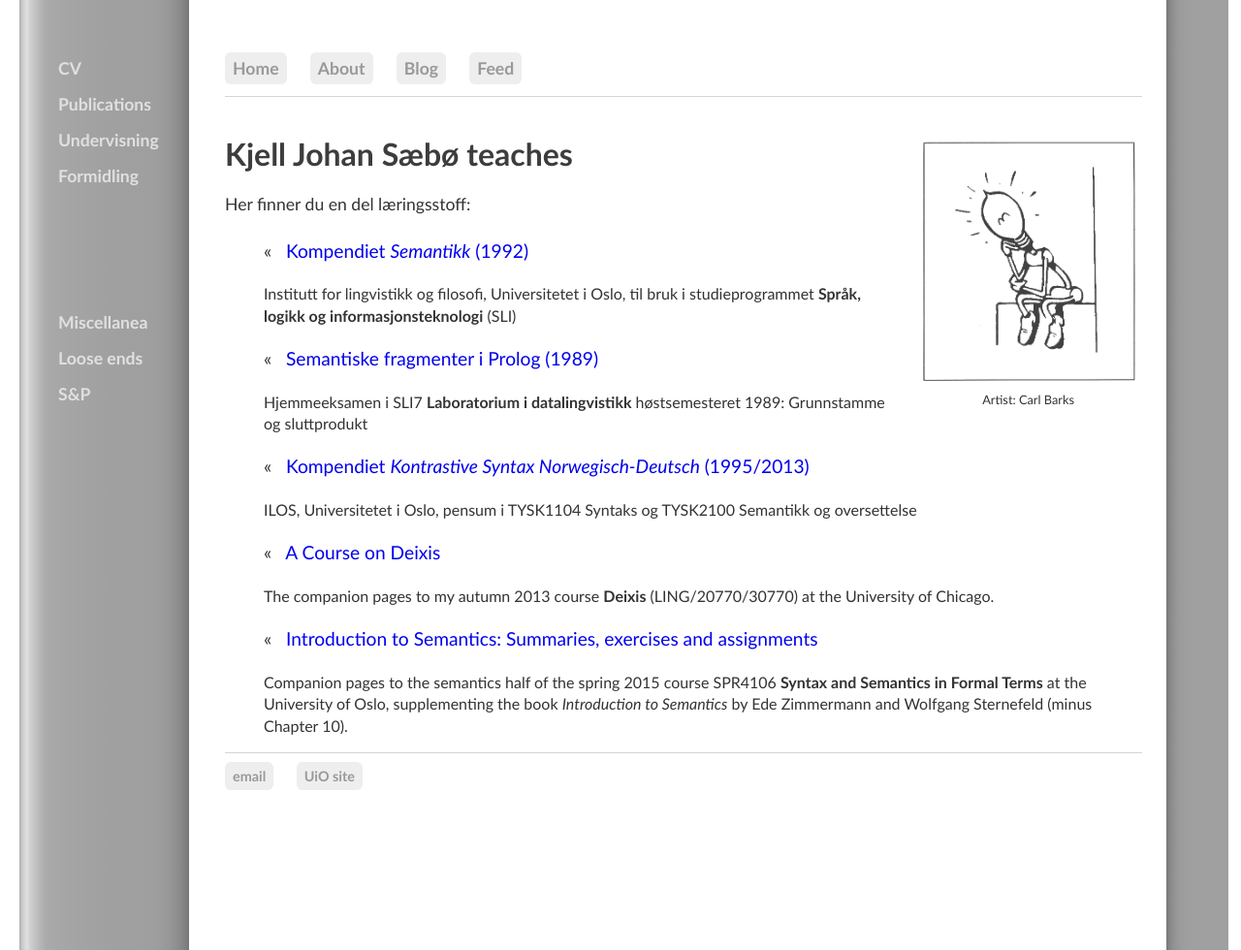
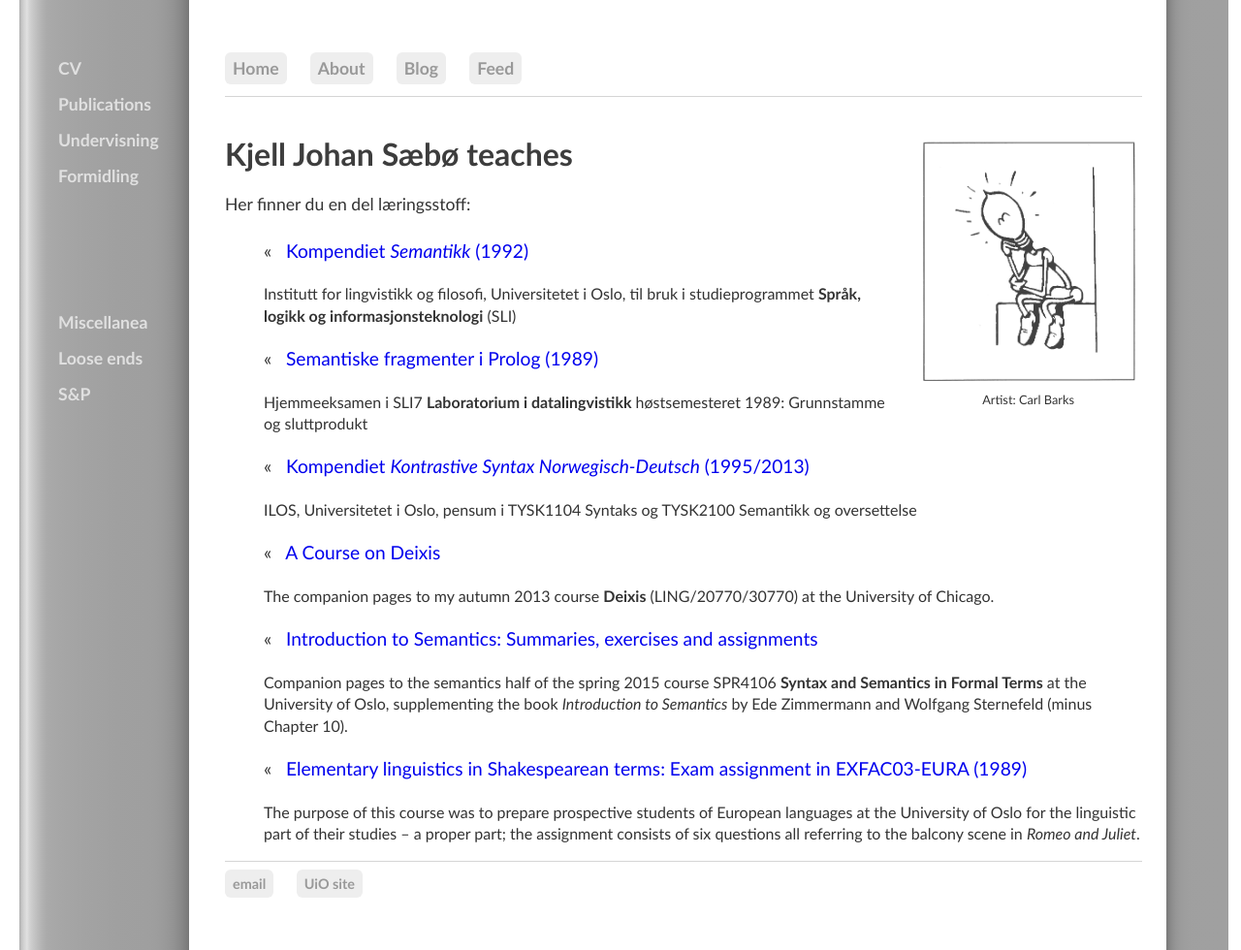
Before and after one commit to kjelljs/kjelljs.github.io, a Jekyll site: the page built from courses/index.html, in a window 1280 px wide and 980 px high. Shown: the whole window at 97% size. Built offline with Jekyll 4.4.1, drawn with Linux system fonts in a browser that asks for light colours.

Commit message:
Update index.html

```diff
--- a/courses/index.html
+++ b/courses/index.html
@@ -38,4 +38,7 @@ figcaption {
 	<li id="blogposts">&laquo; &nbsp; <a href="/courses/intosem.html">Introduction to Semantics: Summaries, exercises and assignments</a></li>
 	<p>Companion pages to the semantics half of the spring 2015 course SPR4106 <b>Syntax and Semantics in Formal Terms</b> at the University of Oslo,
 		supplementing the book <i>Introduction to Semantics</i> by Ede Zimmermann and Wolfgang Sternefeld (minus Chapter 10).</p>
+	<li id="blogposts">&laquo; &nbsp; <a href="/courses/juliet.html">Elementary linguistics in Shakespearean terms: Exam assignment in EXFAC03-EURA (1989)</a></li>
+	<p>The purpose of this course was to prepare prospective students of European languages at the University of Oslo for the linguistic part of their studies – a proper part; the assignment consists of six questions all referring to the balcony scene in <i>Romeo and Juliet</i>.</p>
+
 </ul>
```
